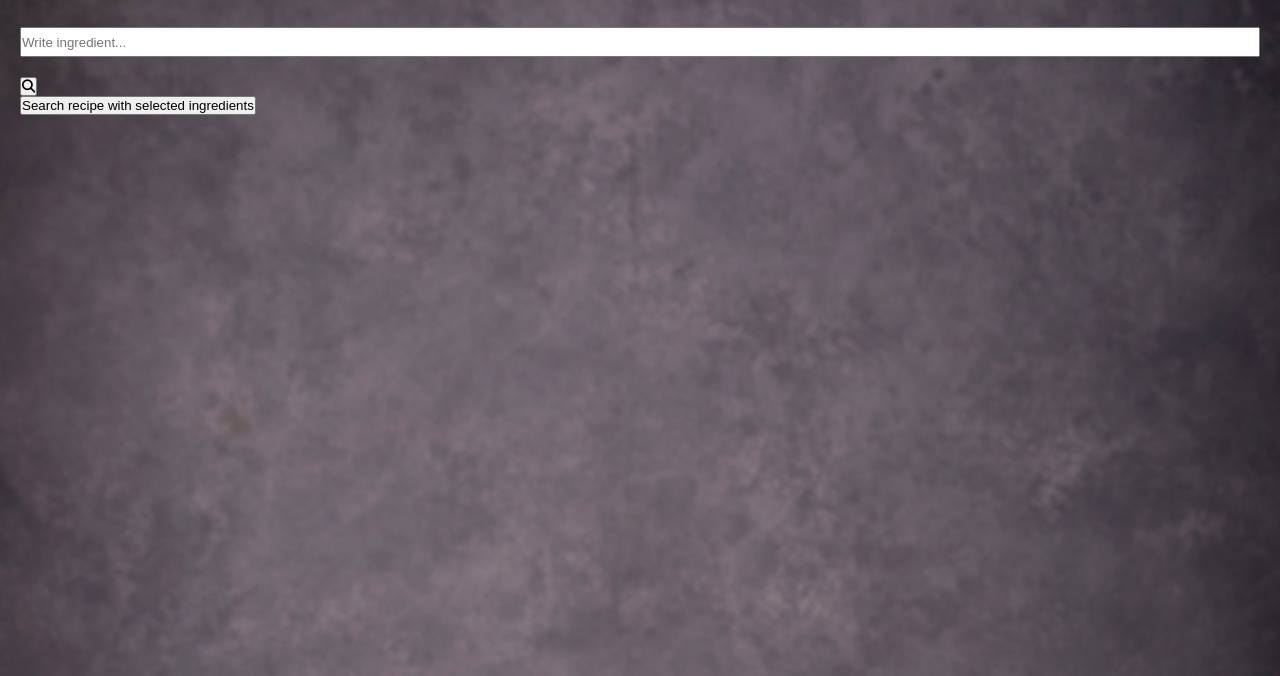
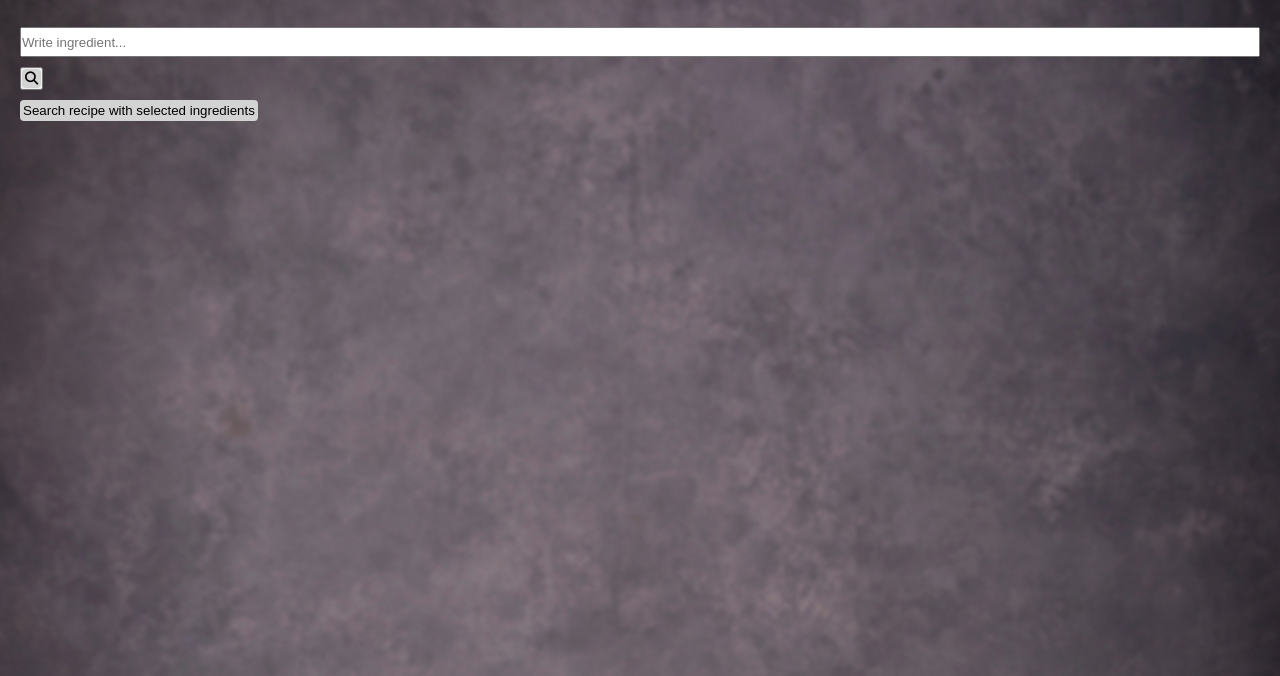
Before and after one commit to tevee/versionshantering-mp1, a plain HTML site: page recipes.html in a window 1280 px wide. Shown: the part 124-800 px from the top of the page. Drawn offline with Linux system fonts and the light colour scheme; no server answers.

Commit message:
upd css and added class to buttons

```diff
--- a/css/style.css
+++ b/css/style.css
@@ -141,7 +141,7 @@ h2 {
 
 /* recipe css */
 .search {
-  margin: 30px 0 20px 0;
+  margin: 30px 0 10px 0;
   width: 100%;
   height: 30px;
 }
@@ -152,6 +152,39 @@ h2 {
   height: 90px;
   background-color: lightgrey;
 }
+
+.fa-solid {
+  cursor: pointer;
+  padding: 3px;
+
+  border-radius: 4px;
+  border: 0;
+  background-color: lightgrey;
+}
+
+.fa-solid:hover {
+  background-color: white;
+  border: 0;
+  border-radius: 4px;
+  padding: 3px;
+}
+
+#searchRecipe > button {
+  cursor: pointer;
+  padding: 3px;
+  margin-top: 10px;
+  border-radius: 4px;
+  border: 0;
+  background-color: lightgrey;
+}
+
+#searchRecipe > button:hover {
+  background-color: white;
+  border: 0;
+  border-radius: 4px;
+  padding: 3px;
+}
+
 /* slutar här */
 
 /* Här börjar css för kontaktformuläret */
@@ -260,7 +293,6 @@ h2 {
     /* styling for buttons goes here */
     background: none;
     border: 0;
-    color: white;
     cursor: pointer;
     color: rgba(255, 255, 255, 0.85);
   }
--- a/recipes.html
+++ b/recipes.html
@@ -7,8 +7,8 @@
     <link rel="stylesheet" href="./css/style.css" />
     <script type="module" src="./main.js"></script>
     <script
-    src="https://kit.fontawesome.com/49ef8e7fc6.js"
-    crossorigin="anonymous"
+      src="https://kit.fontawesome.com/49ef8e7fc6.js"
+      crossorigin="anonymous"
     ></script>
     <title>Recipes</title>
   </head>
@@ -27,7 +27,7 @@
     <!-- Recipes -->
     <form id="getIngredientsForm">
       <input type="text" class="search" placeholder="Write ingredient..." />
-      <button type="submit">
+      <button type="submit" id="magnifyingGlass">
         <i class="fa-solid fa-magnifying-glass"></i>
       </button>
       <div id="storedIngredientsContainer"></div>
```
